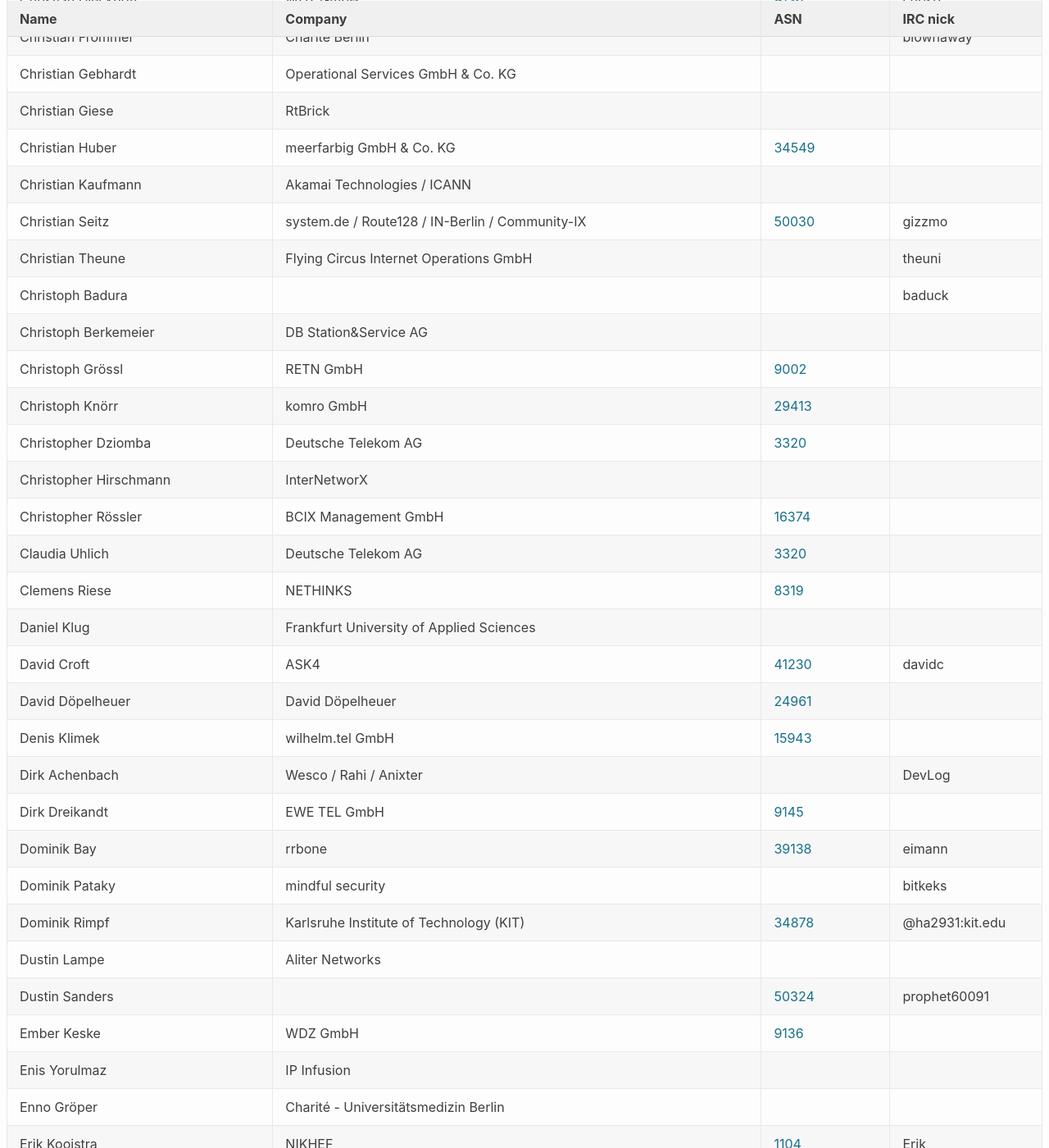
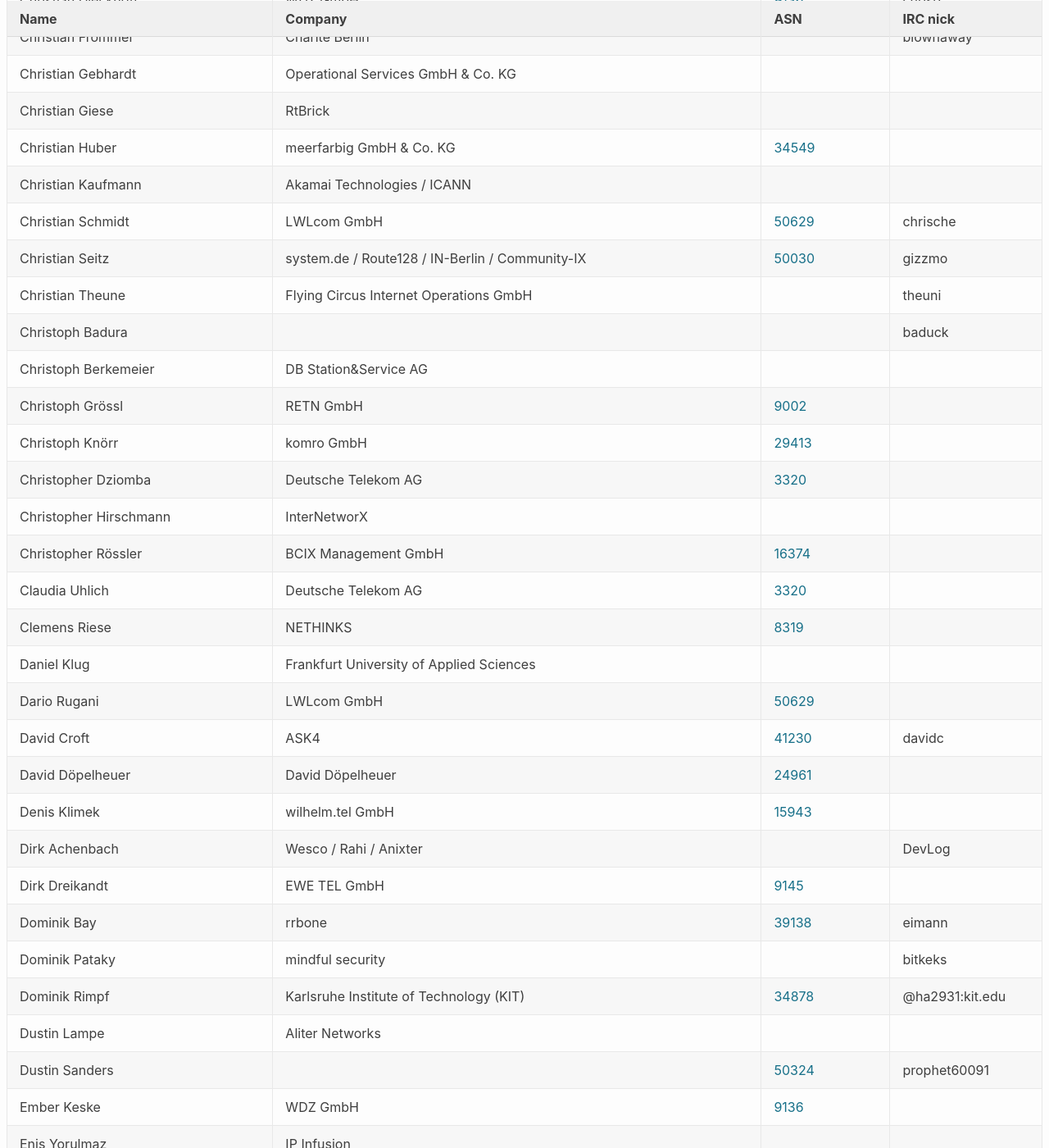
Before and after one commit to denog/pretix-attendeelist, a Jekyll site: the page built from denog15/index.md, in a window 1280 px wide and 1400 px high, scrolled down 2269 px. Shown: the whole window at 82% size. Built offline with Jekyll 4.4.1, drawn with Linux system fonts in a browser that asks for light colours; some of the changed text lies outside the part shown.

Commit message:
Latest data: Fri Oct 20 08:29:40 UTC 2023

```diff
--- a/_data/attendees_denog15_onsite.json
+++ b/_data/attendees_denog15_onsite.json
@@ -145,7 +145,7 @@
   },
   {
     "name": "Anja Staufenberg",
-    "company": null,
+    "company": "Arista Networks",
     "irc": null,
     "asn": null
   },
@@ -312,6 +312,12 @@
     "asn": null
   },
   {
+    "name": "Christian Schmidt",
+    "company": "LWLcom GmbH",
+    "irc": "chrische",
+    "asn": "50629"
+  },
+  {
     "name": "Christian Seitz",
     "company": "system.de / Route128 / IN-Berlin / Community-IX",
     "irc": "gizzmo",
@@ -384,6 +390,12 @@
     "asn": null
   },
   {
+    "name": "Dario Rugani",
+    "company": "LWLcom GmbH",
+    "irc": null,
+    "asn": "50629"
+  },
+  {
     "name": "David Croft",
     "company": "ASK4",
     "irc": "davidc",
@@ -540,6 +552,12 @@
     "asn": "8878"
   },
   {
+    "name": "Hamzeh Baker",
+    "company": "LWLcom GmbH",
+    "irc": null,
+    "asn": "50629"
+  },
+  {
     "name": "Hans-Christoph Deeken",
     "company": "NFON AG",
     "irc": "Glenlivet",
@@ -1746,6 +1764,12 @@
     "asn": "21263"
   },
   {
+    "name": "Tobias Gruber",
+    "company": "LWLcom GmbH",
+    "irc": "toebs",
+    "asn": "50629"
+  },
+  {
     "name": "Tobias Heister",
     "company": "Xantaro",
     "irc": "izemaen",
```
